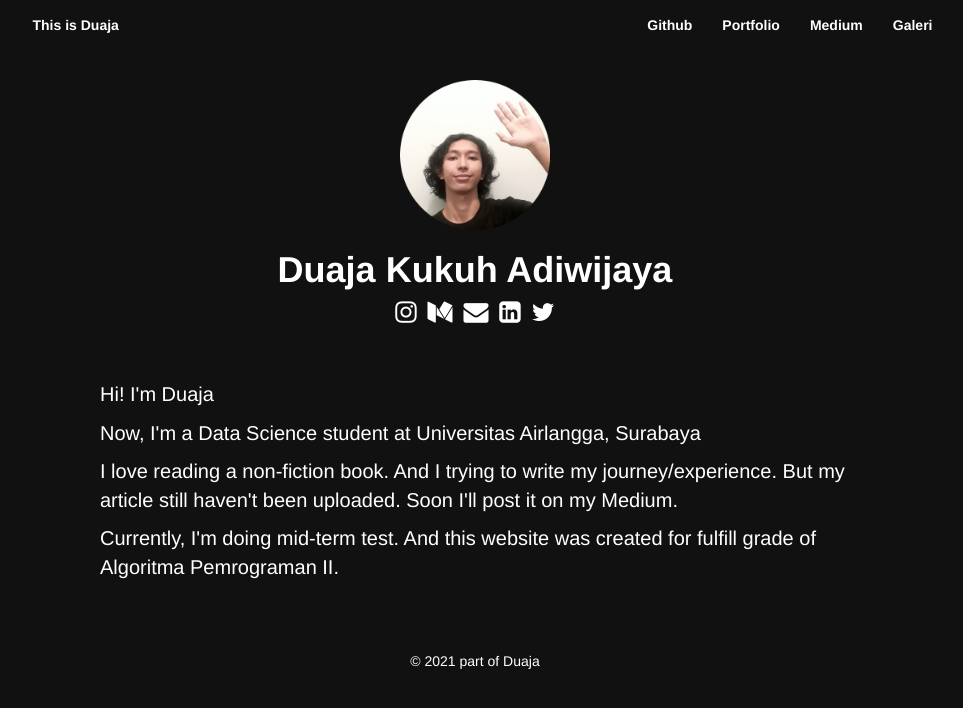
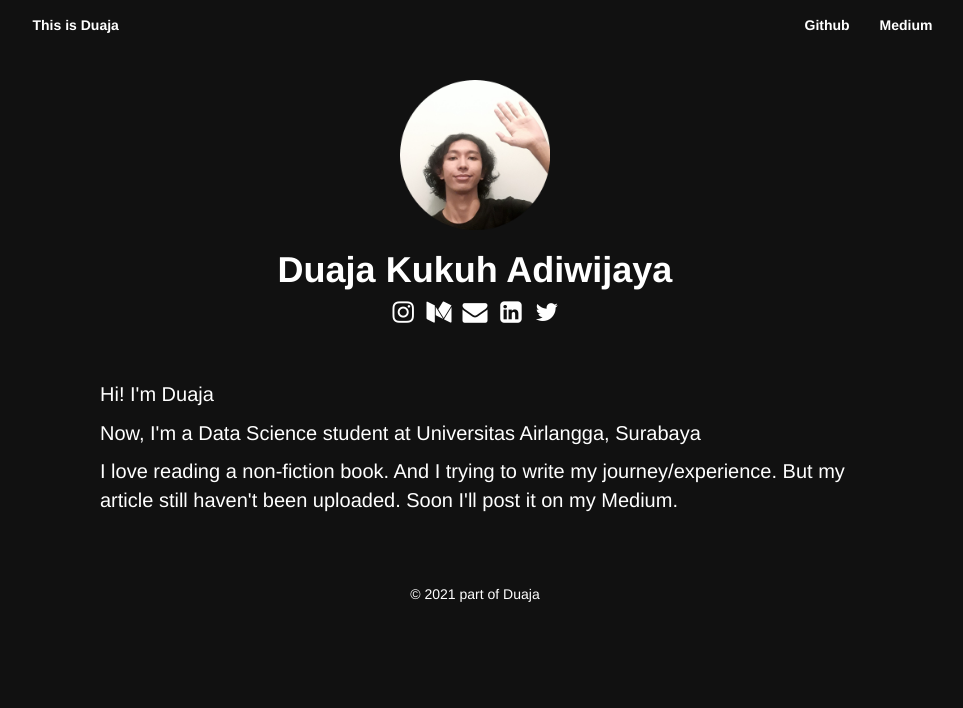
Before and after one commit to duduaja/duduaja.github.io, a plain HTML site: page index.html in a window 1280 px wide. Shown: the whole page, without its empty margins (165-1128 px from the left). Drawn offline with nearby package versions, Linux system fonts and the light colour scheme.

Commit message:
trying fix icon and navbar

```diff
--- a/css/style.css
+++ b/css/style.css
@@ -1,4 +1,4 @@
-body{
+body {
   background-color: #111;
   min-height: 500px;
 }
@@ -7,17 +7,20 @@ body{
 .navbar {
   background-color: #111;
 }
-.navbar a{
+.navbar a {
   font-weight: bold;
   color: white;
 }
 
-.nav li a{
+.nav li a {
   color: white;
+}
+.feature:hover {
+  background-color: purple;
 }
 /* end navbar */
 
-footer{
+footer {
   position: relative;
   bottom: 0;
   width: 100%;
@@ -26,19 +29,19 @@ footer{
   padding-bottom: 20px;
   color: white;
 }
-#bawah a{
+#bawah a {
   color: white;
 }
 
 /* index */
-.info{
+.info {
   margin-top: 80px;
   min-height: 300px;
 }
-.info img{
+.info img {
   width: 150px;
 }
-.info h1{
+.info h1 {
   font-weight: bold;
   color: white;
 }
@@ -46,49 +49,60 @@ footer{
   font-size: 25px;
   color: white;
 }
+.fa {
+  /* position: fixed; */
+  border: 10px;
+  border-radius: 50%;
+  width: 25px;
+  height: 25px;
+}
+.fa:hover {
+  width: 30px;
+  height: 30px;
+  border-radius: 50%;
+  background-color: purple;
+}
 
-.about p{
+.about p {
   color: white;
   font-size: 20px;
 }
 
-.ghp p{
+.ghp p {
   color: white;
 }
-#judul-ghp p{
+#judul-ghp p {
   font-weight: bold;
   font-size: 20px;
 }
 /* end index */
 
-
 /* portofolio */
 .portofolio {
   margin-top: 40px;
 }
-#img-porto{
+#img-porto {
   width: 200px;
 }
 .col-sm-5 {
   padding: 40px;
   color: white;
 }
-#des-porto a{
+#des-porto a {
   color: white;
 }
 /* end portofolio */
-
 
 /* galeri */
 .galeri {
   min-height: 400px;
 }
-#gam-galeri img{
+#gam-galeri img {
   width: 300px;
   height: 300px;
   object-fit: cover;
 }
-#judul-galeri a{
+#judul-galeri a {
   color: white;
   font-size: 17px;
   font-weight: bold;
--- a/index.html
+++ b/index.html
@@ -43,10 +43,8 @@
                 </ul>
 
                 <ul class="nav navbar-nav navbar-right">
-                  <li><a href="#" onclick=" window.open('https://github.com/duduaja', '_blank'); return false;">Github</a></li>
-                  <li><a href="portofolio.html">Portfolio</a></li>
-                  <li><a href="#" onclick=" window.open('#', '_blank'); return false;">Medium</a></li>
-                  <li><a href="galeri.html">Galeri</a></li>
+                  <li class="feature"><a href="#" onclick=" window.open('https://github.com/duduaja', '_blank'); return false;">Github</a></li>
+                  <li class="feature"><a href="#" onclick=" window.open('https://medium.com/@duaja', '_blank'); return false;">Medium</a></li>
                 </ul>
               </div>
             </div>
@@ -63,7 +61,8 @@
       <!-- icon social media -->
       <div class="icon">
         <a href="#" onclick=" window.open('https://www.instagram.com/__duaja/', '_blank'); return false;"><i class="fa fa-instagram"></i></a>&ensp;
-        <a href="#" onclick=" window.open('#', '_blank'); return false;"><i class="fa fa-medium"></i></a>&ensp; <a href="#" onclick=" window.open('#', '_blank'); return false;"><i class="fa fa-envelope"></i></a>&ensp;
+        <a href="#" onclick=" window.open('https://medium.com/@duaja', '_blank'); return false;"><i class="fa fa-medium"></i></a>&ensp;
+        <a href="#" onclick=" window.open('#', '_blank'); return false;"><i class="fa fa-envelope"></i></a>&ensp;
         <a href="#" onclick=" window.open('https://www.linkedin.com/in/duajaadiwijaya/','_blank');return false;"><i class="fa fa-linkedin-square"></i></a>&ensp;
         <a href="#" onclick=" window.open('https://twitter.com/iniguava', '_blank'); return false;"><i class="fa fa-twitter"></i></a>
         <!-- <a href="#" onclick=" window.open('https://github.com/duduaja', '_blank'); return false;"><i class="fa fa-github"></i></a> -->
@@ -81,7 +80,6 @@
             <p>Hi! I'm Duaja</p>
             <p>Now, I'm a Data Science student at Universitas Airlangga, Surabaya</p>
             <p>I love reading a non-fiction book. And I trying to write my journey/experience. But my article still haven't been uploaded. Soon I'll post it on my Medium.</p>
-            <p>Currently, I'm doing mid-term test. And this website was created for fulfill grade of Algoritma Pemrograman II.</p>
           </div>
         </div>
         <br />
```
Lines whose indentation alone changed are shown as unchanged.
